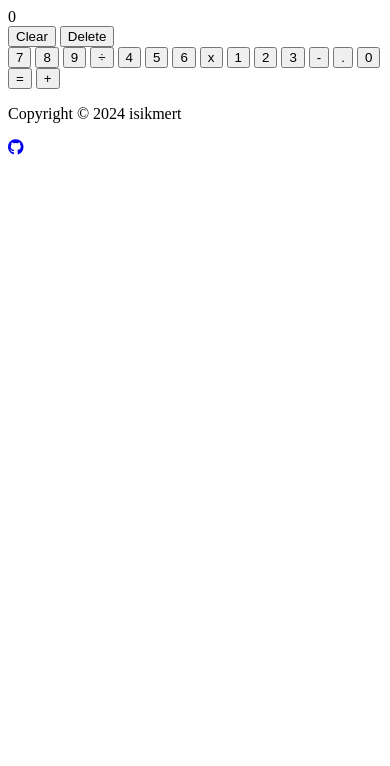
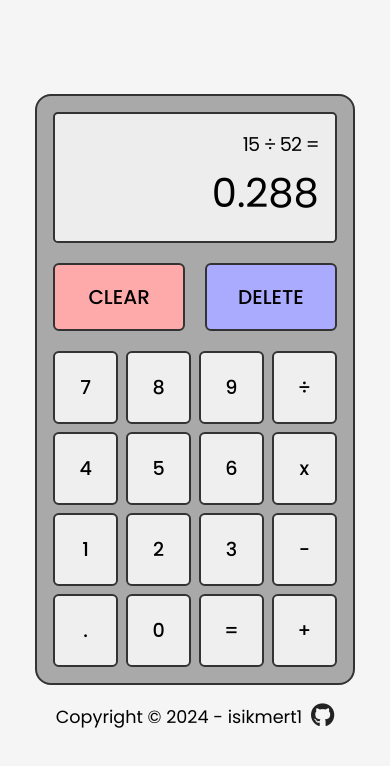
Before and after one commit to isikmert1/calculator, a plain HTML site: page index.html in a window 390 px wide. Drawn offline with Linux system fonts and the light colour scheme.

Commit message:
added general styles and responsiveness

```diff
--- a/index.html
+++ b/index.html
@@ -15,14 +15,13 @@
 <body>
     <main class="main">
         <section class="calculator">
-            <div class="screen">
             <div class="display">
-                    <div class="display-history"></div>
-                    <div class="display-result">0</div>
+                <div class="display-history">15 ÷ 52 =</div>
+                <div class="display-result">0.288</div>
             </div>
             <div class="action-buttons">
-                    <button class="btn-clear">Clear</button>
-                    <button class="btn-delete">Delete</button>
+                <button class="btn-clear">CLEAR</button>
+                <button class="btn-delete">DELETE</button>
             </div>
             <div class="number-buttons">
                 <button class="btn-number">7</button>
@@ -45,7 +44,6 @@
                 <button class="btn-number">=</button>
                 <button class="btn-number">+</button>
             </div>
-            </div>
         </section>
     </main>
     <footer class="footer">
@@ -54,7 +52,7 @@
             <script>
                 document.write(new Date().getFullYear())
             </script>
-            isikmert
+            - isikmert1
         </p>
         <a href="https://github.com/isikmert1" target="_blank">
             <i class="fab fa-github"></i
--- a/styles.css
+++ b/styles.css
@@ -0,0 +1,235 @@
+/* Box sizing rules */
+*,
+*::before,
+*::after {
+    box-sizing: border-box;
+}
+
+/* Prevent font size inflation */
+html {
+    -moz-text-size-adjust: none;
+    -webkit-text-size-adjust: none;
+    text-size-adjust: none;
+}
+
+/* Remove default margin in favour of better control in authored CSS */
+* {
+    margin: 0;
+    padding: 0;
+    font: inherit;
+}
+
+/* Remove list styles on ul, ol elements with a list role, which suggests default styling will be removed */
+ul[role='list'],
+ol[role='list'] {
+    list-style: none;
+}
+
+html,
+body {
+    height: 100%;
+}
+
+/* Set core body defaults */
+body {
+    line-height: 1.6;
+}
+
+/* Set shorter line heights on headings and interactive elements */
+h1, h2, h3, h4,
+button, input, label {
+    line-height: 1.2;
+}
+
+/* Balance text wrapping on headings */
+h1, h2,
+h3, h4 {
+    text-wrap: balance;
+}
+
+/* A elements that don't have a class get default styles */
+a:not([class]) {
+    text-decoration-skip-ink: auto;
+    color: currentColor;
+}
+
+/* Make images easier to work with */
+img,
+picture,
+svg {
+    max-width: 100%;
+    display: block;
+}
+
+/* Inherit fonts for inputs and buttons */
+input, button,
+textarea, select {
+    font-family: inherit;
+    font-size: inherit;
+}
+
+/* Make sure textareas without a rows attribute are not tiny */
+textarea:not([rows]) {
+    min-height: 10em;
+}
+
+/* Anything that has been anchored to should have extra scroll margin */
+:target {
+    scroll-margin-block: 5ex;
+}
+
+/* CSS Start */
+
+* {
+    font-family: 'Poppins', 'Roboto', sans-serif;
+}
+
+body {
+    background-color: #f5f5f5;
+    display: flex;
+    flex-direction: column;
+    align-items: center;
+    justify-content: center;
+}
+
+.main {
+    display: flex;
+    flex-direction: column;
+    justify-content: center;
+    align-items: center;
+}
+
+.calculator {
+    border: 2px solid #333333;
+    border-radius: 1em;
+    padding: 1rem;
+    width: 25em;
+    background-color: #a9a9a9;
+}
+
+.display {
+    border: 2px solid #333333;
+    background-color: #ededed;
+    border-radius: 0.3em;
+    width: 100%;
+    padding: 1em;
+}
+
+.display-history {
+    text-align: right;
+    font-size: 1.2em;
+    letter-spacing: -0.04em;
+}
+
+.display-result {
+    text-align: right;
+    font-size: 2.5em;
+}
+
+.action-buttons {
+    padding: 1em 0;
+    display: flex;
+    justify-content: center;
+    align-items: center;
+    gap: 1em;
+    font-size: 1.25em;
+}
+
+.action-buttons button {
+    width: 100%;
+    padding: 1em;
+    font-weight: 500;
+    border: 2px solid #333333;
+    border-radius: 0.3em;
+    cursor: pointer;
+}
+
+.btn-clear {
+    background-color: #faa;
+}
+
+.btn-clear:hover {
+    background-color: #e99;
+}
+
+.btn-clear:active {
+    background-color: #d88;
+}
+
+.btn-delete {
+    background-color: #aaf;
+}
+
+.btn-delete:hover {
+    background-color: #99e;
+}
+
+.btn-delete:active {
+    background-color: #88d;
+}
+
+.number-buttons {
+    display: grid;
+    grid-template-columns: repeat(4, 1fr);
+    gap: 0.5em;
+    width: 100%;
+    font-weight: 500;
+}
+
+.number-buttons button {
+    padding: 1.2em;
+    font-size: 1.2em;
+    font-weight: 500;
+    border: 2px solid #333333;
+    border-radius: 0.3em;
+    cursor: pointer;
+}
+
+.number-buttons button:hover {
+    background-color: #d9d9d9;
+}
+
+.number-buttons button:active {
+    background-color: #bfbfbf;
+}
+
+.footer {
+    display: flex;
+    gap: 0.5em;
+    font-size: 1.1em;
+    justify-content: center;
+    align-items: center;
+    width: 100%;
+    padding: 1em 0;
+}
+
+.fa-github {
+    color: #222;
+    font-size: 24px;
+    transition: transform 0.3s ease-in-out;
+}
+
+.fa-github:hover {
+    transform: scale(1.2);
+}
+
+@media screen and (min-width: 21em)  and (max-width: 27em) {
+    .calculator {
+        width: 100%;
+    }
+}
+
+@media screen and (max-width: 21em) {
+    .calculator {
+        width: 100%;
+    }
+    .number-buttons button{
+        padding: 1em;
+        font-size: 1em;
+    }
+
+    .footer {
+        font-size: 1em;
+    }
+
+}
```
Lines whose indentation alone changed are shown as unchanged.
